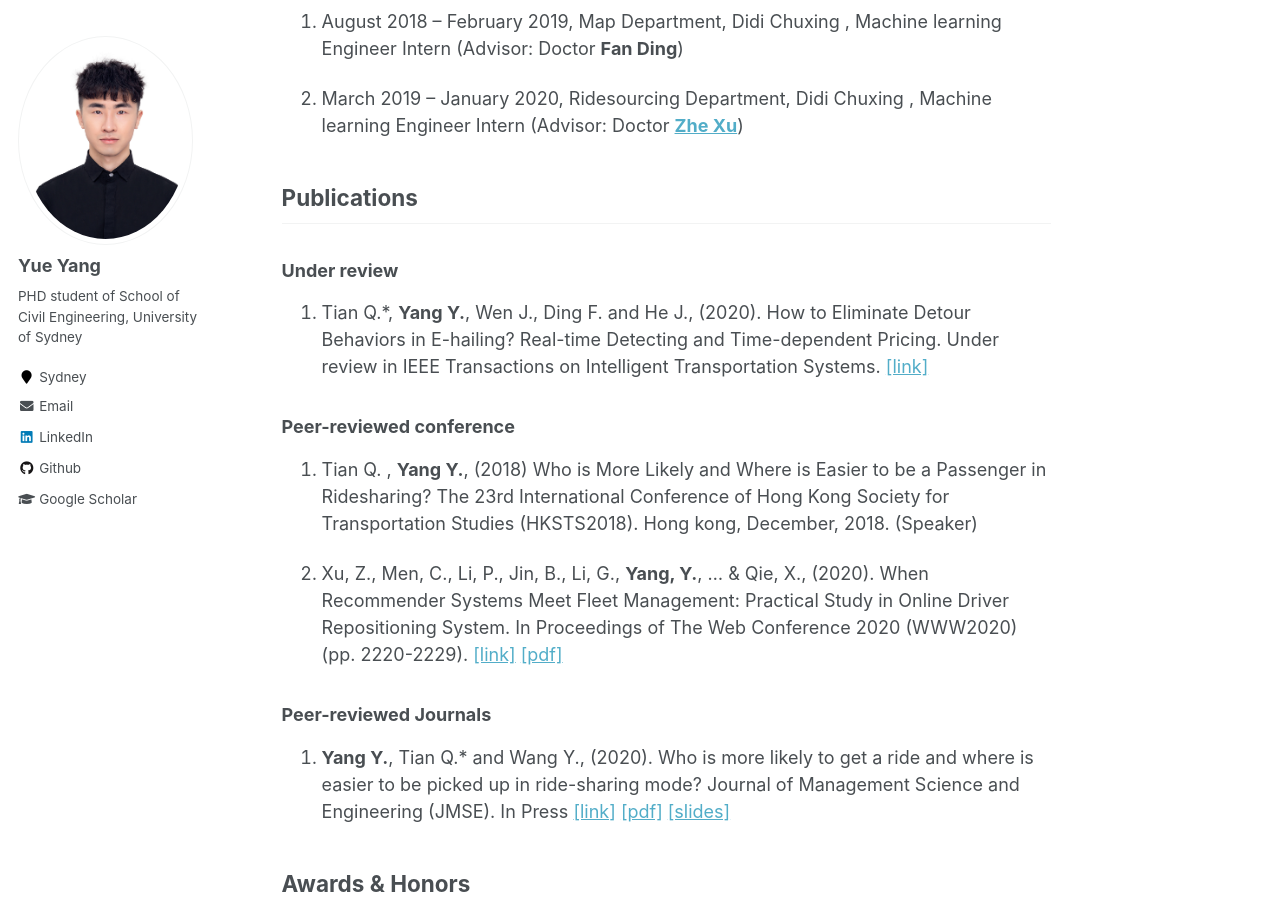
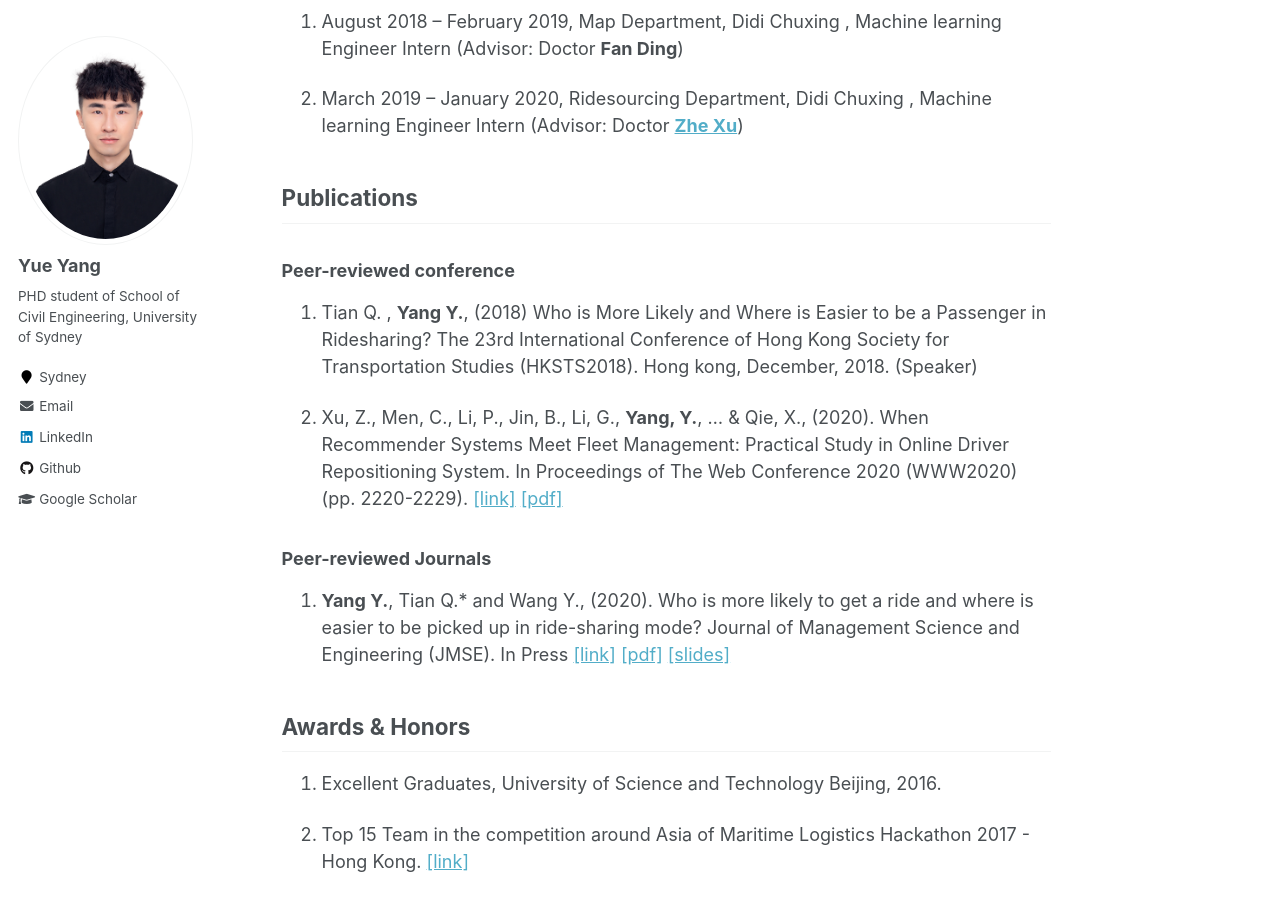
Before and after one commit to marco-yue/biography, a Jekyll site: the page built from _pages/about.md, in a window 1280 px wide and 900 px high, scrolled down 1228 px. Built offline with Jekyll 4.4.1, drawn with Linux system fonts in a browser that asks for light colours.

Commit message:
Update about.md

```diff
--- a/_pages/about.md
+++ b/_pages/about.md
@@ -51,9 +51,7 @@ redirect_from:
 
 ## Publications
 
-### Under review
 
-1. Tian Q.*, **Yang Y.**, Wen J., Ding F. and He J., (2020). How to Eliminate Detour Behaviors in E-hailing? Real-time Detecting and Time-dependent Pricing. Under review in IEEE Transactions on Intelligent Transportation Systems. [\[link\]](https://arxiv.org/abs/1910.06949)
 
 ### Peer-reviewed conference
 
```
